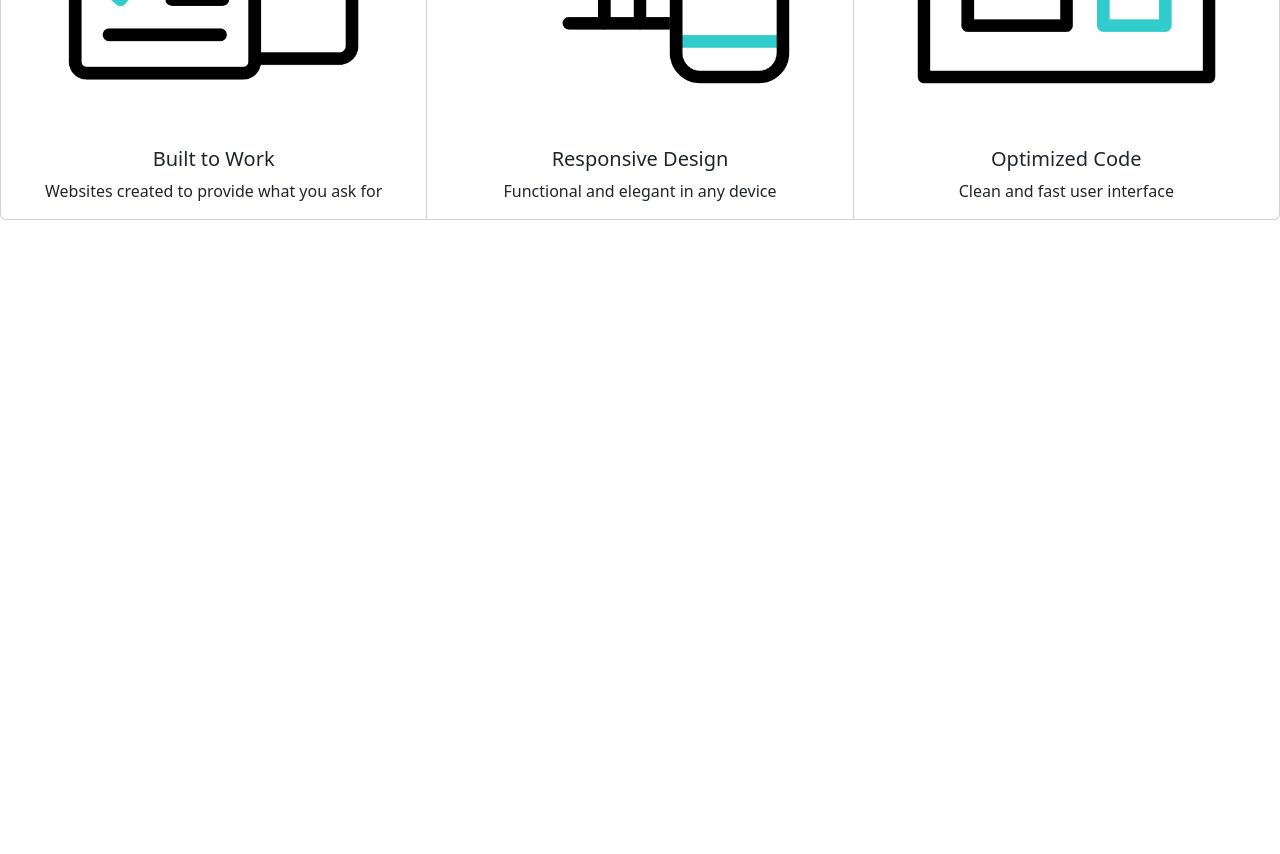
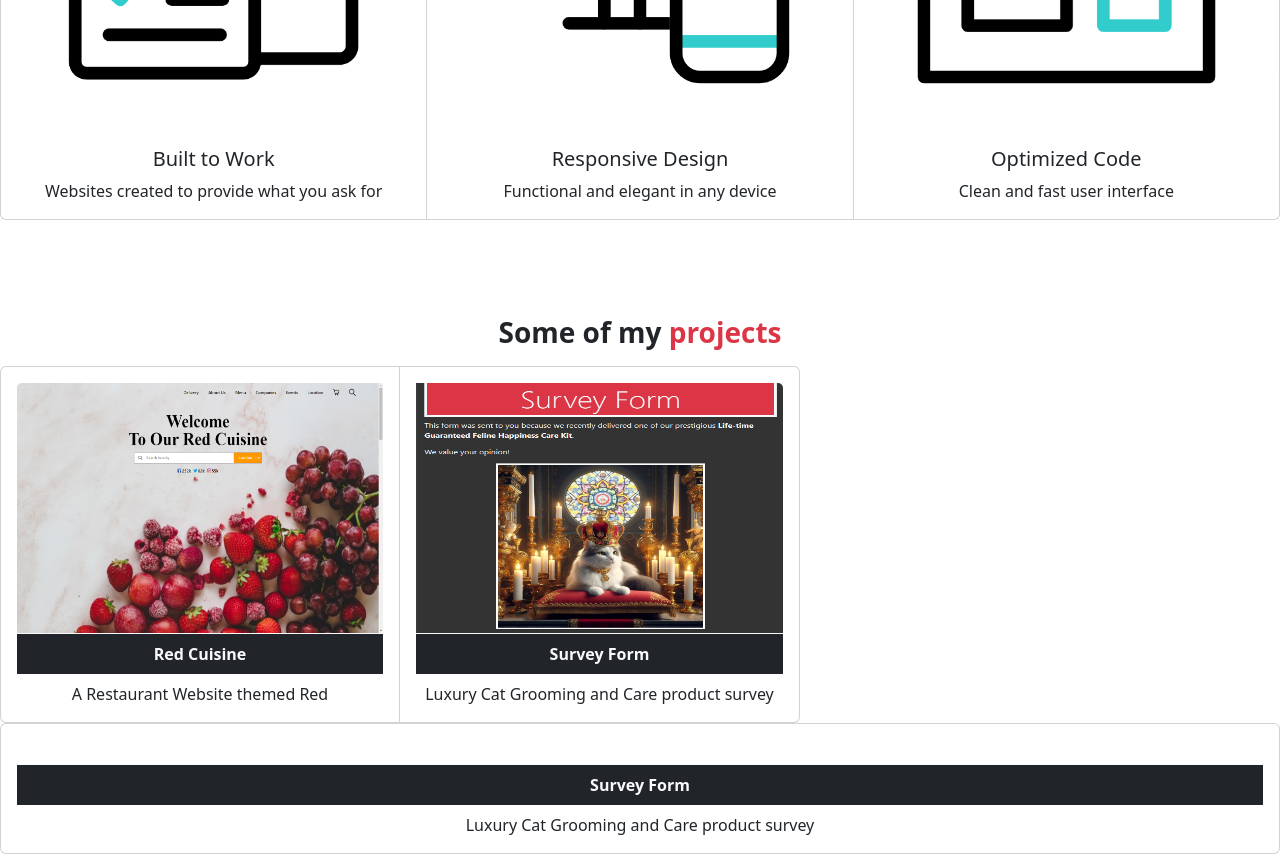
Before and after one commit to Gabriel-QnS/Gabriel-QnS.github.io, a website: page index.html in a window 1280 px wide. Shown: the part 1198-2052 px from the top of the page. Before the commit the page ends 1498 px from the top, so only its background shows below. Drawn offline with nearby package versions, Linux system fonts and the light colour scheme.

Commit message:
added animation, changed sizes on desktop

```diff
--- a/assets/css/00_styles.css
+++ b/assets/css/00_styles.css
@@ -1,5 +1,6 @@
  @import url("./01_intro-section.css");
  @import url("./02_about.css");
+ @import url("./03_projects.css");
 
 :root{
     --fav-icecream: pink;
--- /dev/null
+++ b/assets/css/03_projects.css
@@ -0,0 +1,7 @@
+#projects div.card-group div.card img{
+    height: 250px;
+}
+
+#projects div.card-group div.card{
+    max-width: 400px;
+}
--- a/index.html
+++ b/index.html
@@ -103,6 +103,44 @@
             </div>
           </div>
         </section>
+        <section id="projects">
+          <h3 class="text-center p-2 m-2 fw-bold">Some of my <span class="text-danger">projects</span></h3>
+          <div class="card-group">
+          <div class="card">
+            <div class="card-body text-center">
+              <img src="assets/media/cook.png" alt="" class="card-img-top">
+              <p class="card-title fw-bold p-2 bg-dark text-light border-top border-light border-1">Red Cuisine</p>
+              <p class="card-text">A Restaurant Website themed Red</p>
+            </div>
+          </div>
+
+          <div class="card text-center">
+            <div class="card-body">
+              <img src="assets/media/survey-form.png" alt="" class="card-img-top">
+              <p class="card-title fw-bold p-2 bg-dark text-light border-top border-light border-1">Survey Form</p>
+              <p class="card-text">Luxury Cat Grooming and Care product survey</p>
+            </div>
+          </div>
+          </div>
+
+        <div class="card text-center">
+          <div class="card-body">
+            <img src="assets/media/" alt="" class="card-img-top">
+            <p class="card-title fw-bold p-2 bg-dark text-light border-top border-light border-1">Survey Form</p>
+            <p class="card-text">Luxury Cat Grooming and Care product survey</p>
+          </div>
+        </div>
+        </div>
+
+          <!-- <div class="card">
+            <div class="card-body">
+              <img src="assets/media/cook.png" alt="" class="card-img-top">
+              <p class="card-title">Sample</p>
+              <p class="card-text">sample</p>
+            </div>
+          </div> -->
+
+        </section>
     </main>
     <footer></footer>
 </body>
```
Also changed, not shown: assets/media/product-landing.png (added), assets/media/survey-form.png (added), assets/media/technical-docs.png (added).
